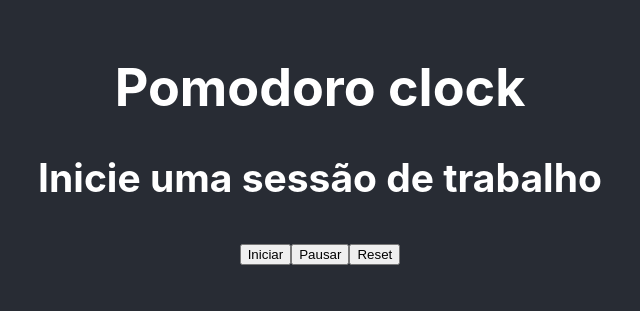
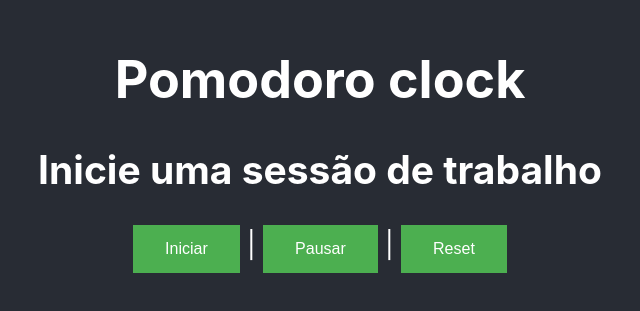
Before and after one commit to robsondesenvolvimento/pomodoro-clock-react, a React (Create React App) app: page / in a window 1280 px wide. Shown: the part 257-568 px from the top of the page, without its empty margins (320-960 px from the left). Built offline with nearby package versions, Linux system fonts and the light colour scheme.

Commit message:
fix: incluido estilo css ao botão

```diff
--- /dev/null
+++ b/src/components/clock/PomodoroClock.css
@@ -0,0 +1,11 @@
+.button {
+    background-color: #4CAF50; /* Green */
+    border: none;
+    color: white;
+    padding: 15px 32px;
+    text-align: center;
+    text-decoration: none;
+    display: inline-block;
+    font-size: 16px;
+    cursor: pointer;
+  }
--- a/src/components/clock/PomodoroClock.js
+++ b/src/components/clock/PomodoroClock.js
@@ -1,4 +1,5 @@
 import React from 'react';
+import './PomodoroClock.css';
 
 class PomodoroClock extends React.Component {
 
@@ -76,7 +77,7 @@ class PomodoroClock extends React.Component {
         });
 
         clearInterval(this.intervalClock);
-        this.calculoTempo(60 * 5);
+        this.calculoTempo(60 * 25);
     }
 
     render(){
@@ -85,9 +86,9 @@ class PomodoroClock extends React.Component {
                 <h1>Pomodoro clock</h1>
                 <h2>{this.state.sessao}</h2>
                 <h3>{this.state.clock}</h3>
-                <button onClick={this.handlerIniciarClick}>Iniciar</button>
-                <button onClick={this.handlerPauseClick}>Pausar</button>
-                <button onClick={this.handlerResetClick}>Reset</button>
+                <button className="button" onClick={this.handlerIniciarClick}>Iniciar</button>&nbsp;|&nbsp;
+                <button className="button" onClick={this.handlerPauseClick}>Pausar</button>&nbsp;|&nbsp;
+                <button className="button" onClick={this.handlerResetClick}>Reset</button>
             </div>
         )
     }
```
